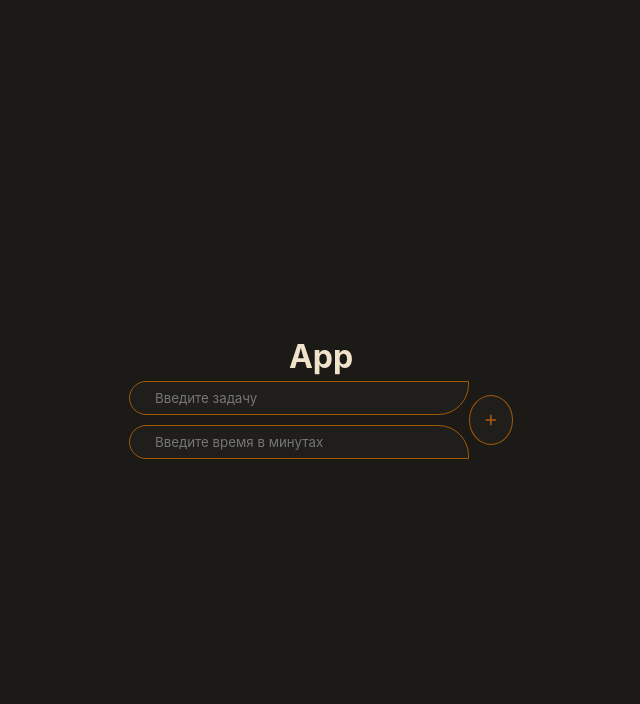
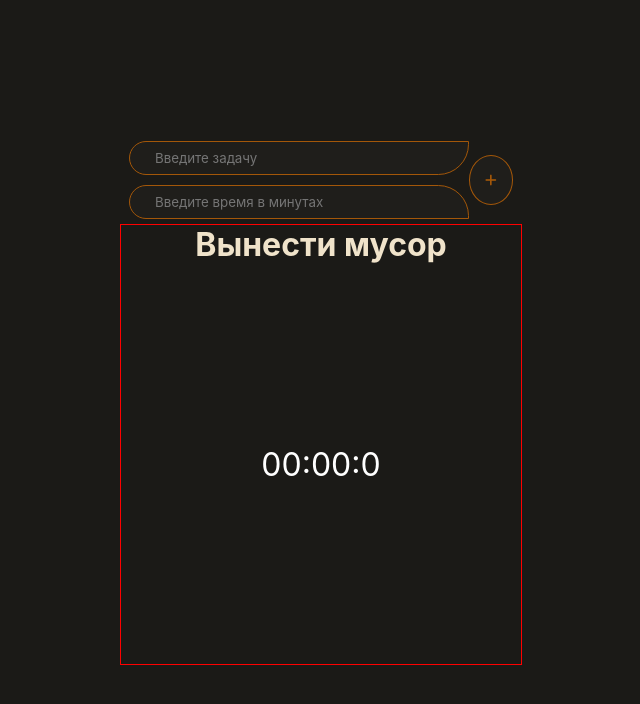
Before and after one commit to Kalachinskii/TimerTask, a React (Vite) app: page / in a window 1280 px wide. Shown: the top 704 px of the page, without its empty margins (319-959 px from the left). Built offline with nearby package versions, Linux system fonts and the light colour scheme.

Commit message:
feat: реализован класс timer
при изменении времени в setstate(time) работает отсчёт с анимацией в обратном порядке, минуты и часы не реализованы

```diff
--- /dev/null
+++ b/src/components/App/Timer/timer.js
@@ -0,0 +1 @@
+export { Timer } from "./ui/Timer";
--- /dev/null
+++ b/src/components/App/Timer/timer.module.css
@@ -0,0 +1,64 @@
+.timer {
+    display: flex;
+    justify-content: center;
+    align-items: center;
+    height: 100%;
+}
+
+.circle-container {
+    position: relative;
+    width: 400px;
+    height: 400px;
+    border: 0px solid #fff;
+}
+
+.circle {
+    width: 100%;
+    height: 100%;
+    border-radius: 50%;
+    background: none;
+    border: 0px solid rgba(255, 255, 255, 0.2);
+    position: relative;
+}
+
+.circle svg {
+    position: absolute;
+    top: 0;
+    left: 0;
+    transform: rotate(-90deg);
+}
+
+.counter {
+    position: absolute;
+    top: 50%;
+    left: 50%;
+    transform: translate(-50%, -50%);
+    font-size: 2em;
+    color: #fff;
+}
+
+.progress {
+    stroke-dasharray: 0 314;
+    stroke-dashoffset: 0;
+    animation: fillCircle var(--my-variable) linear forwards;
+    stroke: url(#gradient);
+    filter: drop-shadow(0 0 10px #7e4e078a);
+}
+
+@keyframes fillCircle {
+    0% {
+        stroke-dasharray: 628 0;
+    }
+    100% {
+        stroke-dasharray: 0 628;
+    }
+}
+
+.stop-one {
+    stop-color: #2bff00; /* Зеленый */
+    stop-opacity: 1;
+}
+.stop-mid {
+    stop-color: #fbff00; /* Желтый как промежуточный цвет */
+    stop-opacity: 1;
+}
--- /dev/null
+++ b/src/components/App/Timer/ui/Timer.jsx
@@ -0,0 +1,45 @@
+import { useEffect, useState } from 'react';
+import styles from '../timer.module.css';
+
+export function Timer() {
+    // время таймера+анимации
+    const [time, setTime] = useState(5);
+
+    // таймер
+    useEffect(() => {
+        if (time <= 0) return;
+
+        let timerId;
+        timerId = setTimeout(() => {
+            setTime(prevTime => prevTime - 1);
+        }, 1000)
+
+        return () => {
+            clearTimeout(timerId);
+        }
+    }, [time]);
+
+    // цветовая схема таймера
+    useEffect(() => {
+        document.documentElement.style.setProperty('--my-variable', `${time}s`);
+    }, [])
+
+    return (
+        <div className={styles['timer']}>
+            <div className={styles['circle-container']}>
+                <div className={styles['circle']}>
+                    <svg width={400} height={400}>
+                        <defs>
+                        <linearGradient id="gradient" x1="10%" y1="0%" x2="100%" y2="100%">
+                            <stop offset="20%" className={styles['stop-one']} />
+                            <stop offset="80%" className={styles['stop-mid']} />
+                        </linearGradient>
+                        </defs>
+                        <circle cx="200" cy="200" r="100" strokeWidth="8" fill="none" className={styles['progress']}></circle>
+                    </svg>
+                    <div className={styles['counter']}>00:00:{time}</div>
+                </div>
+            </div>
+        </div>
+    )
+}
--- a/src/components/App/ui/App.jsx
+++ b/src/components/App/ui/App.jsx
@@ -1,4 +1,5 @@
 import { FormItem } from '../../FormItem/formItem';
+import { TaskCard } from '../../Task/taskCard';
 import styles from '../app.module.css';
 
 
@@ -7,8 +8,8 @@ export function App() {
 
   return (
     <div className={styles['app']}>
-      <h1>App</h1>
       <FormItem />
+      <TaskCard />
     </div>
   )
 }
--- /dev/null
+++ b/src/components/Task/taskCard.js
@@ -0,0 +1 @@
+export { TaskCard } from "./ui/TaskCard";
--- /dev/null
+++ b/src/components/Task/taskCard.module.css
@@ -0,0 +1,7 @@
+.task-card {
+    display: flex;
+    flex-direction: column;
+    justify-content: center;
+    align-items: center;
+    border: 1px solid red;
+}
--- /dev/null
+++ b/src/components/Task/ui/TaskCard.jsx
@@ -0,0 +1,11 @@
+import { Timer } from '../../App/Timer/timer';
+import styles from '../taskCard.module.css';
+
+export function TaskCard() {
+    return (
+        <div className={styles['task-card']}>
+            <h1>Вынести мусор</h1>
+            <Timer />
+        </div>
+    );
+}
```
